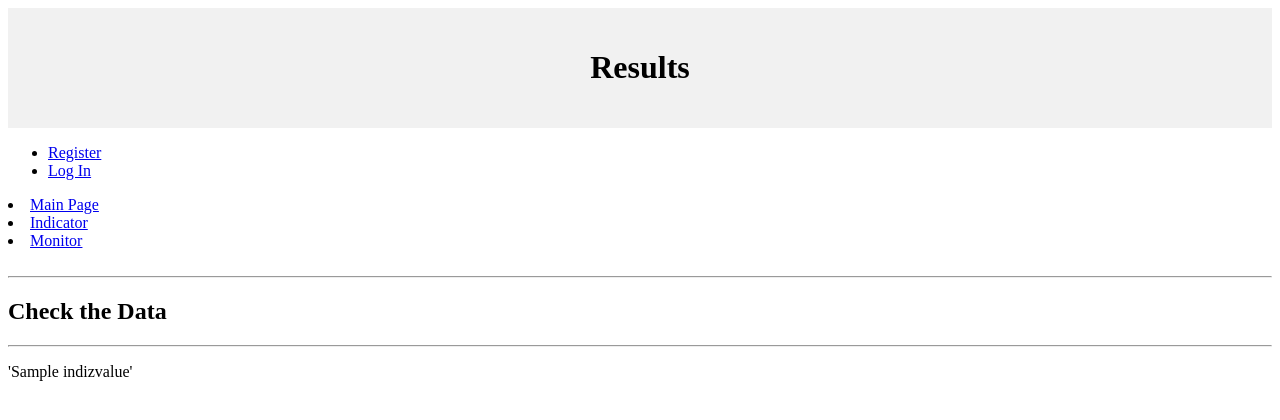
After one commit to JuginPower/configurator, a Flask app: template flaskr/templates/workbench/results.html in a window 1280 px wide. The commit adds this page. Shown: the top 420 px of the page. Run offline with Flask 2, Linux system fonts and the light colour scheme; the template is opened without the code that fills it: most values are stand-ins (such as "Sample title", 1, 10 or a date in 2020).

Commit message:
refactoring: develop results for monitoring

```diff
--- /dev/null
+++ b/flaskr/templates/workbench/results.html
@@ -0,0 +1,20 @@
+{% extends 'base.html' %}
+
+{% block header %}
+  <h1>{% block title %}Results{% endblock %}</h1>
+{% endblock %}
+
+{% block content %}
+<li><a href="{{ url_for('workbench.index') }}">Main Page</a></li>
+<li><a href="{{ url_for('workbench.indicator') }}">Indicator</a></li>
+<li><a href="{{ url_for('workbench.monitor') }}">Monitor</a></li>
+<br>
+<hr>
+<h1>Check the Data</h1>
+<hr>
+<script src="https://code.jquery.com/jquery-3.6.1.min.js"></script>
+<script>
+    $('html').append()
+</script>
+  <p>'{{ indizvalue }}'</p>
+{% endblock %}
--- a/flaskr/workbench.py
+++ b/flaskr/workbench.py
@@ -9,7 +9,7 @@ import requests
 
 
 work = Blueprint('workbench', __name__)
-urlstring='http://127.0.0.1:5000'
+urlstring='http://127.0.0.2:5000'
 
 
 @work.route('/')
@@ -17,9 +17,13 @@ def index():
     return render_template('workbench/index.html')
 
 
-@work.route('/monitor')
+@work.route('/monitor', methods=('GET', 'POST'))
 @login_required
 def monitor():
+    if request.method == 'POST':
+        indiz_value = request.form['indiz']
+        return render_template('workbench/results.html', indizvalue=indiz_value)
+
     indizdata = {"ids": get_id(), "names": get_name()}
     return render_template('workbench/monitor.html', indizdata=indizdata)
 
```
Also changed, not shown: flaskr/templates/workbench/monitor.html (+3 -8 lines), 1 other file.
